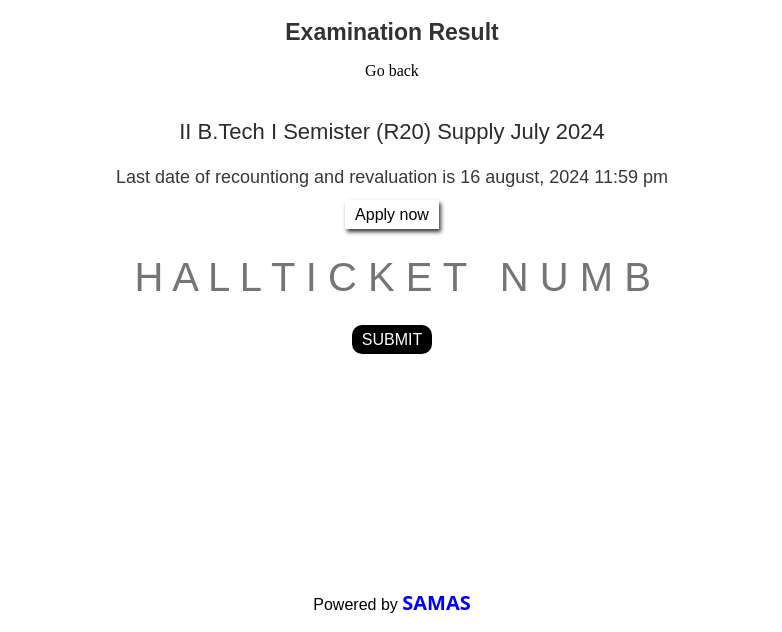
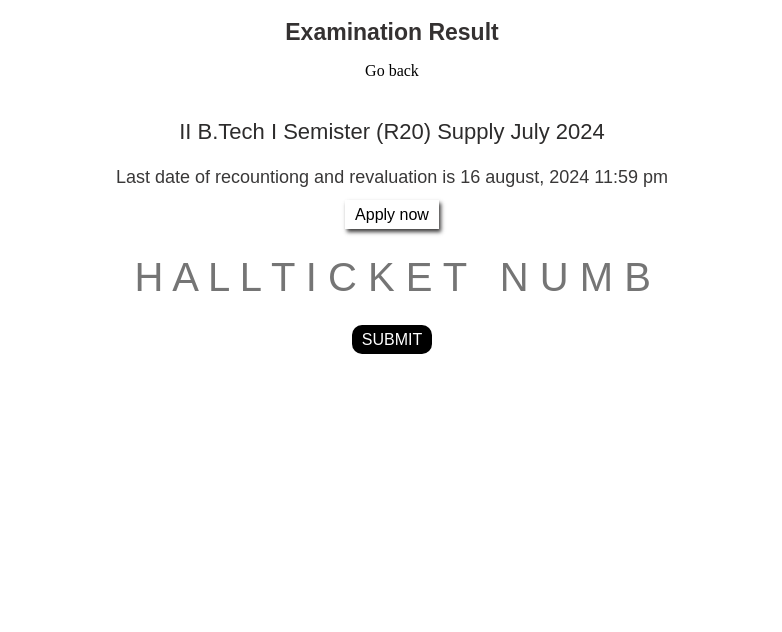
Before and after one commit to jntus-s/jntuus-result, a plain HTML site: page index.html in a window 1280 px wide. Shown: the part 195-827 px from the top of the page, without its empty margins (248-1030 px from the left). After the commit the page ends 800 px from the top, so only its background shows below. Drawn offline with Linux system fonts and the light colour scheme.

Commit message:
Update index.html

```diff
--- a/index.html
+++ b/index.html
@@ -103,7 +103,7 @@
             <a class="submit" href="https://i2.wp.com/media.makeameme.org/created/youre-all-clear-5b02fc.jpg">SUBMIT</a>
         </DIV>
         <div class="footer">
-            <P class="para">Powered by <span CLASS="span">SAMAS</span></p>
+
            </div>
     </div>
 
```
